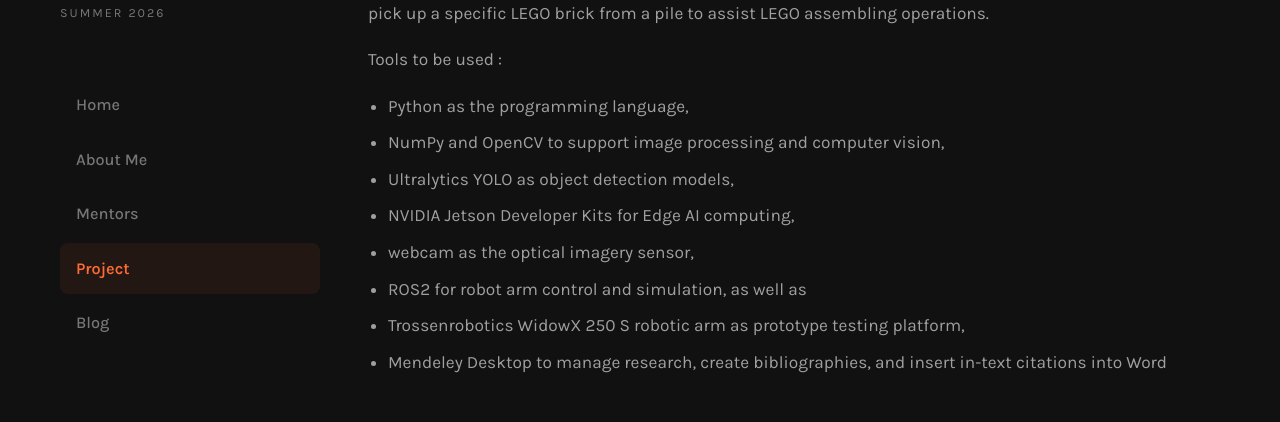
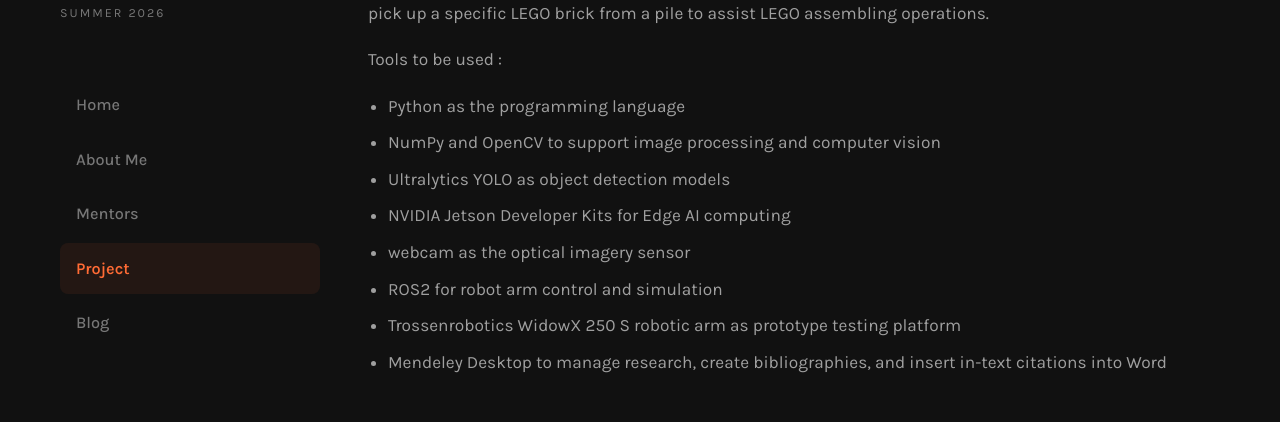
Before and after one commit to JoaqSnow/joaqsnowceamls26.github.io, a Jekyll site: the page built from pages/about-my-project.md, in a window 1280 px wide and 900 px high, scrolled down 481 px. Shown: the part 164-586 px from the top of the window. Built offline with Jekyll 4.4.1, drawn with Linux system fonts in a browser that asks for light colours.

Commit message:
Update about-my-project.md

```diff
--- a/pages/about-my-project.md
+++ b/pages/about-my-project.md
@@ -17,13 +17,13 @@ approach: |
  retrieve and pick up a specific LEGO brick from a pile to assist LEGO assembling operations.
 
   Tools to be used :
-  - Python as the programming language,
-  - NumPy and OpenCV to support image processing and computer vision,
-  - Ultralytics YOLO as object detection models,
-  - NVIDIA Jetson Developer Kits for Edge AI computing,
-  - webcam as the optical imagery sensor,
-  - ROS2 for robot arm control and simulation, as well as
-  - Trossenrobotics WidowX 250 S robotic arm as prototype testing platform,
+  - Python as the programming language
+  - NumPy and OpenCV to support image processing and computer vision
+  - Ultralytics YOLO as object detection models
+  - NVIDIA Jetson Developer Kits for Edge AI computing
+  - webcam as the optical imagery sensor
+  - ROS2 for robot arm control and simulation
+  - Trossenrobotics WidowX 250 S robotic arm as prototype testing platform
   - Mendeley Desktop to manage research, create bibliographies, and insert in-text citations into Word
 
 
```
